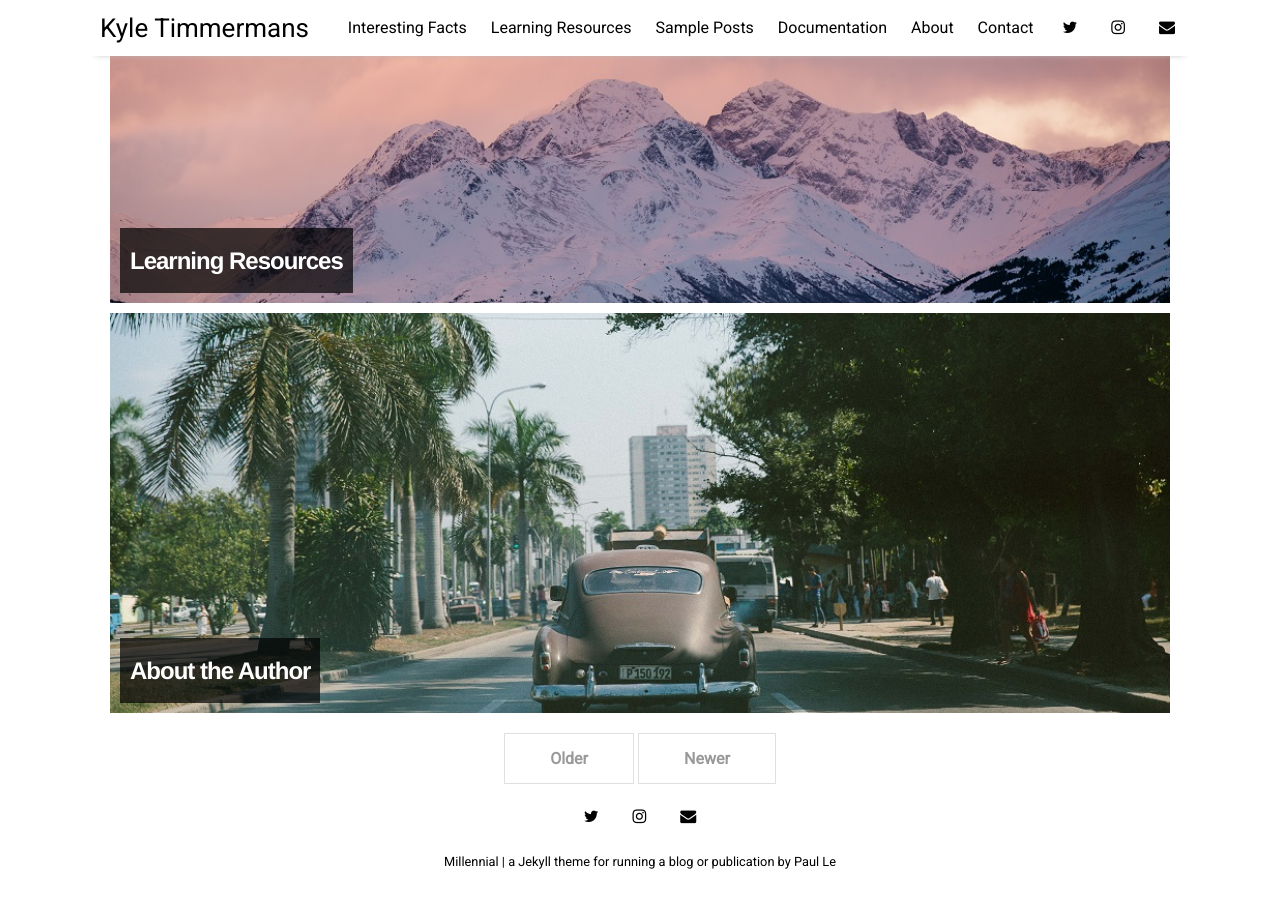
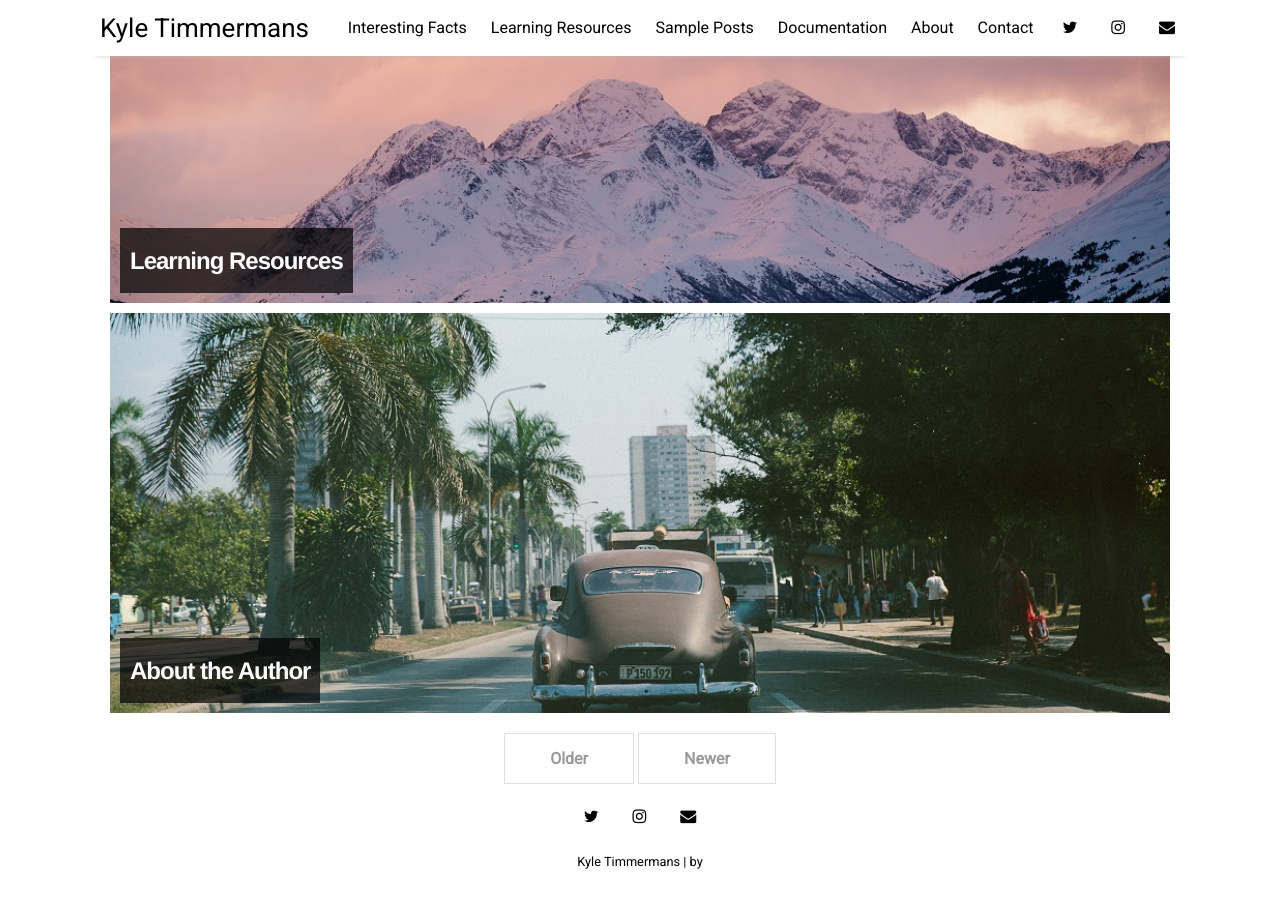
Before and after one commit to kyletimmermans/kyletimmermans.github.io, a Jekyll site: the page built from index.html, in a window 1280 px wide and 900 px high, scrolled down 1398 px. Built offline with Jekyll 4.4.1, drawn with Linux system fonts in a browser that asks for light colours; nearby versions of some CDN libraries; the list of posts is cut into pages by our own code.

Commit message:
Update _config.yml

```diff
--- a/_config.yml
+++ b/_config.yml
@@ -14,9 +14,9 @@ sass:
   style: :nested
 
 # Customise atom feed settings (this is where Jekyll-Feed gets configuration information)
-title:		           "Millennial"
-description:	       "a Jekyll theme for running a blog or publication"
-author:              "Paul Le"
+title:		           "Kyle Timmermans"
+description:	       ""
+author:              ""
 
 # RSS 2.0 can be used instead of Atom by uncommenting following two lines
 #feed:
```
